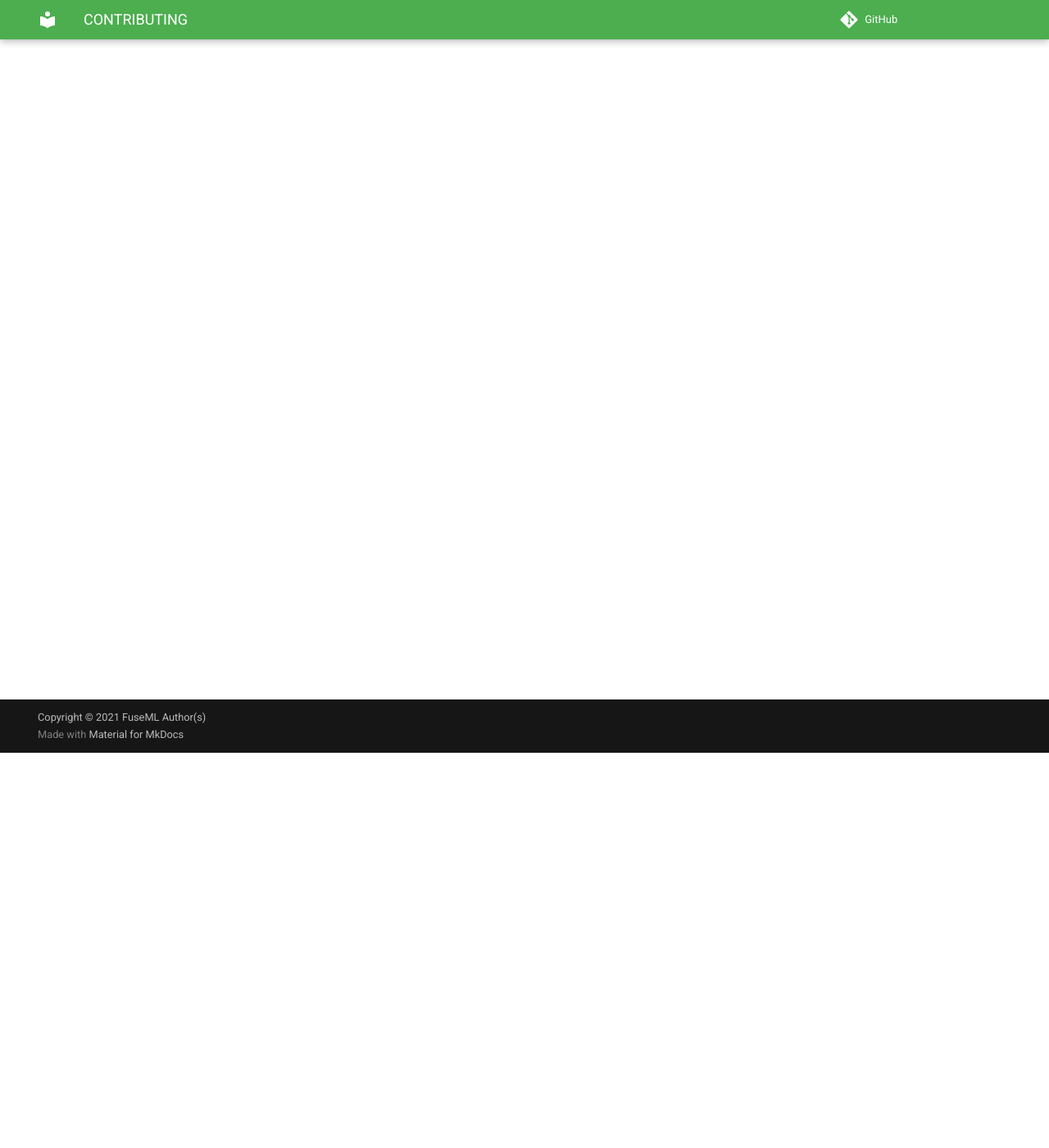
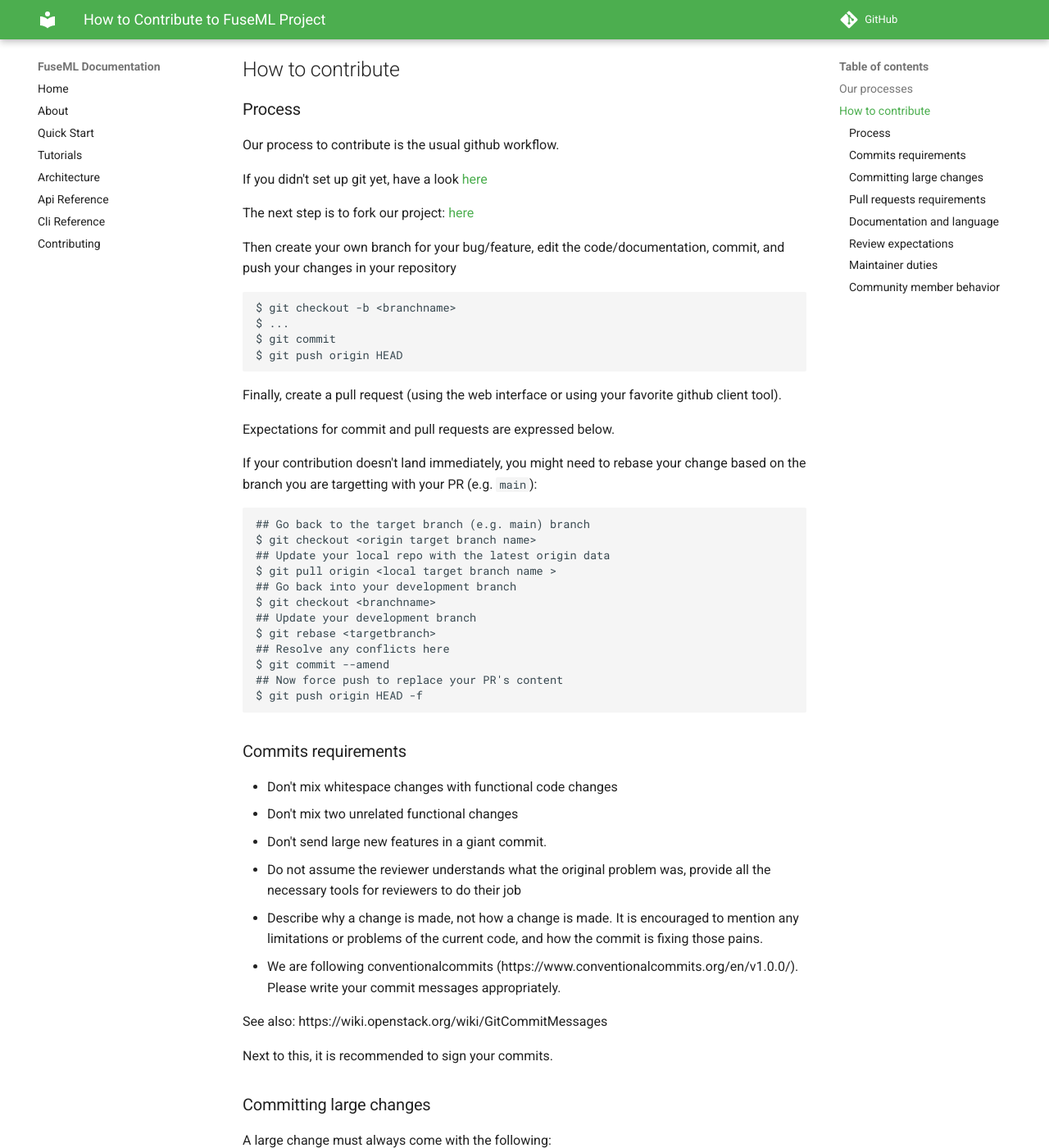
Before and after one commit to fuseml/docs, an MkDocs documentation site: the page built from docs/CONTRIBUTING.md, in a window 1280 px wide and 1400 px high, scrolled down 482 px. Shown: the whole window at 82% size. Built offline with MkDocs 1.6.1 and Material for MkDocs 9.7.7, drawn with Linux system fonts in a browser that asks for light colours; comment, search, counter and statistics services are not loaded; some of the changed text lies outside the part shown.

Commit message:
Update contributing guidelines

````diff
--- a/docs/CONTRIBUTING.md
+++ b/docs/CONTRIBUTING.md
@@ -1 +1,109 @@
-../CONTRIBUTING.md
+# How to Contribute to FuseML Project
+
+## Our processes
+
+
+This repository is used through the entired development process. All the code is publicly available, and the code reviews are public. **Anyone** is welcome to contribute to those.
+
+In terms of design, **anyone** is welcomed to propose his requirements. Do not hesitate to share any design requirements or improvements. We will discuss them publicly in this repository. This means that any user, developer, or contributor of an eventual fork is welcomed to propose code or design changes.
+
+We aim to maintain a healthy community were decisions are made using lazy consensus. All our processes should be described in this document.
+
+We aim to have simple, lightweight processes. Any suggestion is welcomed.
+
+## How to contribute
+
+### Process
+
+Our process to contribute is the usual github workflow.
+
+If you didn't set up git yet, have a look [here](https://docs.github.com/en/github/getting-started-with-github/set-up-git)
+
+The next step is to fork our project: [here](https://docs.github.com/en/github/getting-started-with-github/fork-a-repo)
+
+Then create your own branch for your bug/feature, edit the code/documentation, commit, and push your changes in your repository
+
+```bash
+$ git checkout -b <branchname>
+$ ...
+$ git commit
+$ git push origin HEAD
+```
+
+Finally, create a pull request (using the web interface or using your favorite github client tool).
+
+Expectations for commit and pull requests are expressed below.
+
+If your contribution doesn't land immediately, you might need to rebase your change based on the branch you are targetting with your PR (e.g. `main`):
+
+```bash
+## Go back to the target branch (e.g. main) branch
+$ git checkout <origin target branch name>
+## Update your local repo with the latest origin data
+$ git pull origin <local target branch name >
+## Go back into your development branch
+$ git checkout <branchname>
+## Update your development branch
+$ git rebase <targetbranch>
+## Resolve any conflicts here
+$ git commit --amend
+## Now force push to replace your PR's content
+$ git push origin HEAD -f
+```
+
+### Commits requirements
+
+- Don't mix whitespace changes with functional code changes
+- Don't mix two unrelated functional changes
+- Don't send large new features in a giant commit.
+- Do not assume the reviewer understands what the original problem was, provide all the necessary tools for reviewers to do their job
+- Describe why a change is made, not how a change is made. It is encouraged to mention any limitations or problems of the current code, and how the commit is fixing those pains.
+- We are following conventionalcommits (https://www.conventionalcommits.org/en/v1.0.0/). Please write your commit messages appropriately.
+
+See also: https://wiki.openstack.org/wiki/GitCommitMessages
+
+Next to this, it is recommended to sign your commits.
+
+### Committing large changes
+
+A large change must always come with the following:
+
+- An issue clearly explaining the problem
+- An principle approval by the maintainers in the issue or a merged (=approved) design document.
+- A PR that contain multiple single unit of changes, each separately reviewable
+
+### Pull requests requirements
+
+If you are sending a PR, the team expects you to monitor it at least until it merges. You should not expect the community to finish the work for you.
+Upon merging, you are considered an owner of the code. Please make yourself available for any questions regarding your code. By being available, you will help others to understand your code, and will strengthen the community.
+
+PRs can contain one or more commits. Ideally PRs should contain only one commit (one logical change). Please squash your commits into units of logical change.
+
+PRs must include documentation.
+
+### Documentation and language
+
+Sadly, there isn't one single language. We want to be welcoming of all languages in the future. Currently, the language for contributions and conversations is English.
+
+### Review expectations
+
+Anyone is welcomed to review code.
+Reviewers must ensure the rules for commits and PR are applied (including the presence of documentation).
+
+If you are regularly reviewing code, you will be invited to the maintainer group.
+
+### Maintainer duties
+
+Maintainers are people with more access to the repository.
+We expect the maintainers to be the heralds of the good practices of this document.
+
+A few extra rules apply to them:
+
+- Maintainers must NOT push to existing branches without going through a PR.
+- Maintainers must NOT force merge patches. An exception can be made to unbreak tests.
+- A maintainer must regularily triage issues and review PRs
+- A maintainer is responsible to enforce the code of conduct.
+
+### Community member behavior
+
+Everyone must follow our code of conduct
--- a/mkdocs.yml
+++ b/mkdocs.yml
@@ -7,6 +7,7 @@
     - Architecture: architecture.md
     - Api Reference: api.md
     - Cli Reference: cli.md
+    - Contributing: contributing.md
 theme:
   name: material
   palette:
````
